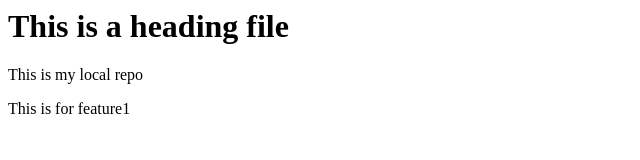
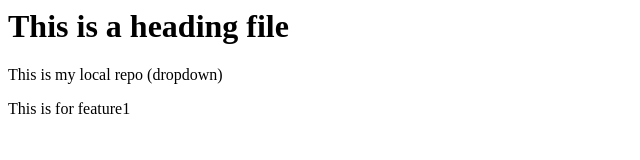
Before and after one commit to dhrubtiwari/localrepo, a plain HTML site: page LocalRepo/index.html in a window 1280 px wide. Shown: the full height of the page, 0-640 px from the left. Drawn offline with Linux system fonts and the light colour scheme.

```diff
--- a/LocalRepo/index.html
+++ b/LocalRepo/index.html
@@ -1,3 +1,3 @@
 <h1> This is a heading file</h1>
-<p> This is my local repo</p>
+<p> This is my local repo (dropdown) </p>
 <p> This is for feature1</p>
```
